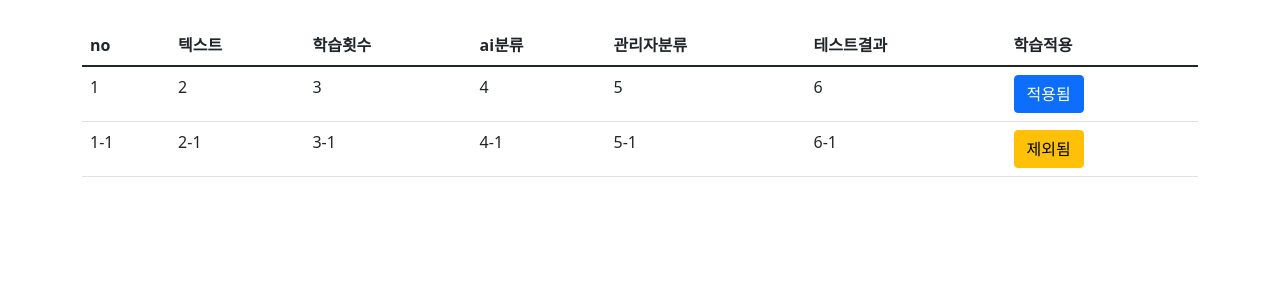
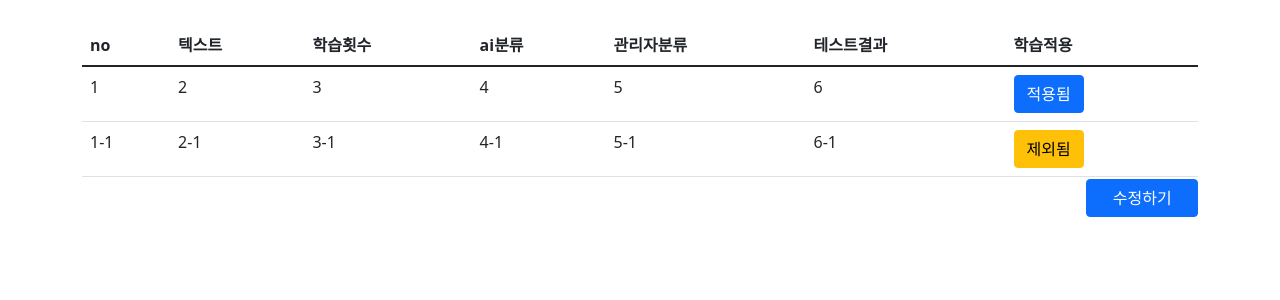
Before and after one commit to chaewoniiii/Chatbot_Project, a Django app: a page that uses Chatbot_Web/chatbot_admin/templates/cb_data.html in a window 1280 px wide. Shown: the part 352-652 px from the top of the page. Run offline with Django 3.2, Linux system fonts and the light colour scheme; some libraries are stand-ins or nearby versions.

Commit message:
관리자페이지 헤더 아이콘 누르면 관리자 페이지 메인으로
데이터의 수정하기 버튼 추가

```diff
--- a/Chatbot_Web/chatbot_admin/templates/ad_header.html
+++ b/Chatbot_Web/chatbot_admin/templates/ad_header.html
@@ -1,7 +1,7 @@
 {% block header %}
 <div class="row">
     <div class="col-xl-8 ">
-        <h2><a href="{%url 'web:main'%}"><img src="static/img/musicicon.png"></a>Recommendation Music Chat Bot Admin</h2>
+        <h2><a href="{%url 'cb_admin:main'%}"><img src="static/img/musicicon.png"></a>Recommendation Music Chat Bot Admin</h2>
     </div>
 </div>
 {% endblock %}
--- a/Chatbot_Web/chatbot_admin/templates/cb_data.html
+++ b/Chatbot_Web/chatbot_admin/templates/cb_data.html
@@ -35,7 +35,7 @@
         <button type="button" class="btn btn-primary position-absolute top-100 start-50 translate-middle" style="width: 100%;">적용</button>
         </div>
 </div>
-    <div class="mt-5">
+    <div class="mt-5 position-relative">
         <table class="table">
             <thead>
                 <th>no</th>
@@ -67,5 +67,7 @@
                 </tr>
             </tbody>
         </table>
+        <br>
+        <button type="button" class="btn btn-primary position-absolute bottom-0 end-0" style="width: 10%;">수정하기</button>
     </div>
 {%endblock%}
```
